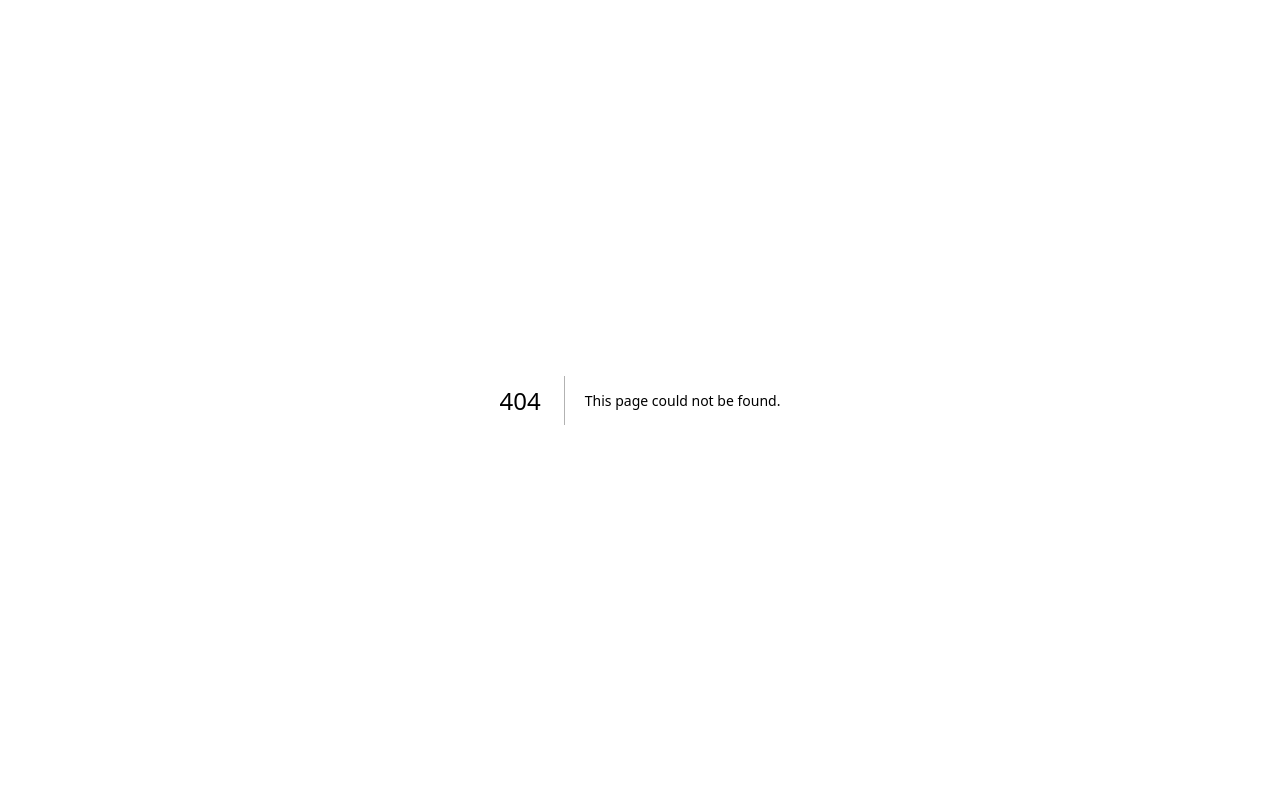
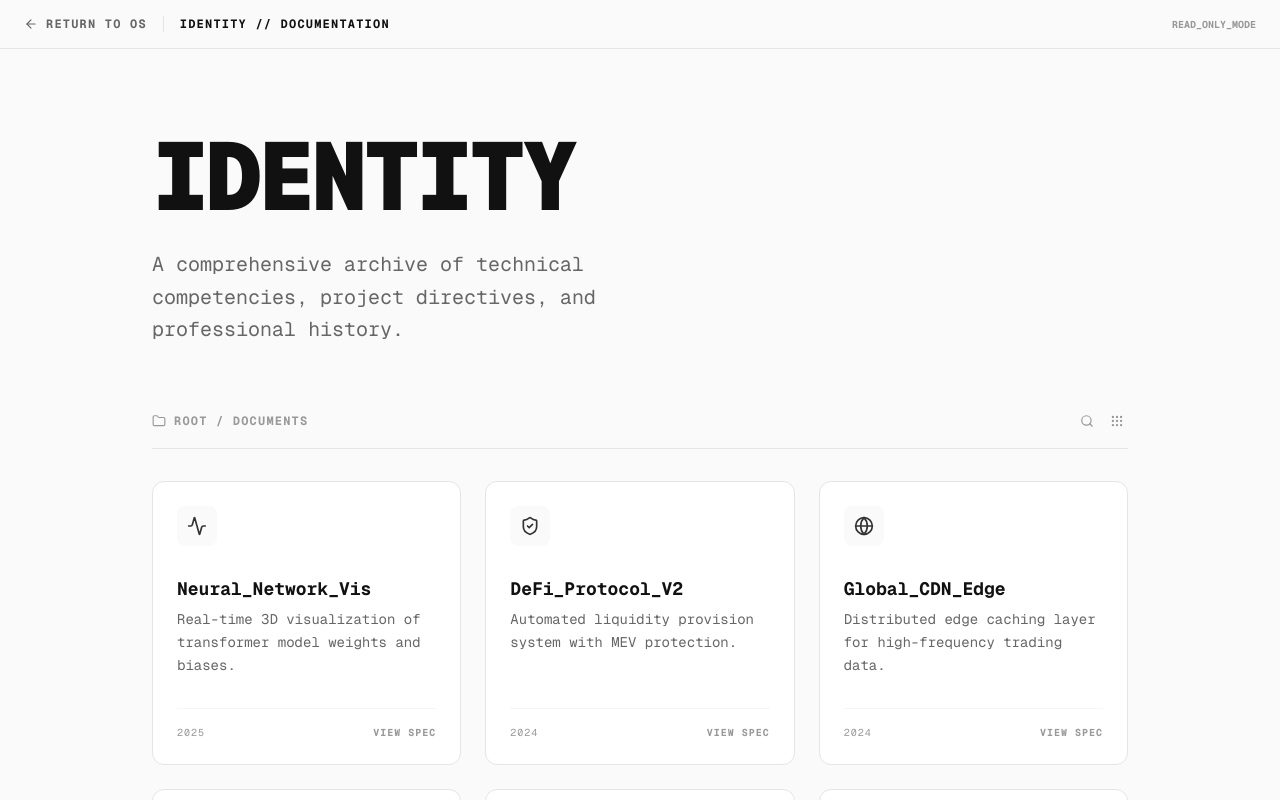
Before and after one commit to Luseefor/portfolio, a Next.js app: page /identity in a window 1280 px wide. Before the commit this address had no page. Built offline with nearby package versions, Linux system fonts and the light colour scheme.

Commit message:
feat: implement white identity dashboard and link from main OS

```diff
--- /dev/null
+++ b/src/app/identity/page.tsx
@@ -0,0 +1,106 @@
+'use client';
+
+import React from 'react';
+import Link from 'next/link';
+import { motion } from 'framer-motion';
+import { ArrowLeft, FileText, Folder, Grip, Search, MoreHorizontal, Activity, ShieldCheck, Globe, Cpu, Terminal } from 'lucide-react';
+
+export default function IdentityPage() {
+    return (
+        <div className="min-h-screen w-full bg-[#FAFAFA] text-[#111111] font-mono selection:bg-black selection:text-white cursor-none">
+            {/* Navigation Bar */}
+            <nav className="fixed top-0 z-50 flex w-full items-center justify-between border-b border-[#E5E5E5] bg-[#FAFAFA]/80 px-6 py-4 backdrop-blur-md">
+                <div className="flex items-center gap-4">
+                    <Link href="/" className="group flex items-center gap-2 text-xs font-bold uppercase tracking-widest text-[#666666] transition-colors hover:text-black">
+                        <ArrowLeft size={14} className="transition-transform group-hover:-translate-x-1" />
+                        <span>Return to OS</span>
+                    </Link>
+                    <div className="h-4 w-[1px] bg-[#E5E5E5]" />
+                    <span className="text-xs font-bold uppercase tracking-widest">Identity // Documentation</span>
+                </div>
+
+                <div className="flex items-center gap-4">
+                    <span className="text-[10px] font-bold text-[#999999]">READ_ONLY_MODE</span>
+                </div>
+            </nav>
+
+            {/* Main Content Area */}
+            <main className="mx-auto max-w-5xl px-6 pt-32 pb-20">
+
+                {/* Header Section */}
+                <header className="mb-16">
+                    <motion.div
+                        initial={{ opacity: 0, y: 20 }}
+                        animate={{ opacity: 1, y: 0 }}
+                        transition={{ duration: 0.8, ease: [0.16, 1, 0.3, 1] }}
+                    >
+                        <h1 className="mb-6 text-6xl font-black tracking-tighter md:text-8xl">IDENTITY</h1>
+                        <p className="max-w-xl text-lg text-[#666666] md:text-xl leading-relaxed">
+                            A comprehensive archive of technical competencies, project directives, and professional history.
+                        </p>
+                    </motion.div>
+                </header>
+
+                {/* Documentation Grid */}
+                <section>
+                    <div className="mb-8 flex items-center justify-between border-b border-[#E5E5E5] pb-4">
+                        <div className="flex items-center gap-2 text-xs font-bold uppercase tracking-widest text-[#999999]">
+                            <Folder size={14} />
+                            <span>Root / Documents</span>
+                        </div>
+                        <div className="flex gap-2">
+                            <button className="rounded p-1 hover:bg-[#F0F0F0] text-[#999999] hover:text-black transition-colors"><Search size={14} /></button>
+                            <button className="rounded p-1 hover:bg-[#F0F0F0] text-[#999999] hover:text-black transition-colors"><Grip size={14} /></button>
+                        </div>
+                    </div>
+
+                    <div className="grid grid-cols-1 gap-6 md:grid-cols-2 lg:grid-cols-3">
+                        {[
+                            { title: 'Neural_Network_Vis', desc: 'Real-time 3D visualization of transformer model weights and biases.', year: '2025', icon: Activity },
+                            { title: 'DeFi_Protocol_V2', desc: 'Automated liquidity provision system with MEV protection.', year: '2024', icon: ShieldCheck },
+                            { title: 'Global_CDN_Edge', desc: 'Distributed edge caching layer for high-frequency trading data.', year: '2024', icon: Globe },
+                            { title: 'Quantum_Sim', desc: 'Browser-based quantum circuit simulator using WebGL compute shaders.', year: '2023', icon: Cpu },
+                            { title: 'OS_Interface', desc: 'The very operating system you are currently navigating.', year: '2026', icon: Terminal },
+                            { title: 'Cyber_Sec_Audit', desc: 'Automated penetration testing suite for smart contracts.', year: '2025', icon: ShieldCheck },
+                        ].map((project, i) => (
+                            <motion.div
+                                key={i}
+                                initial={{ opacity: 0, y: 20 }}
+                                animate={{ opacity: 1, y: 0 }}
+                                transition={{ delay: 0.2 + (i * 0.1), duration: 0.5 }}
+                                className="group relative flex min-h-[280px] cursor-pointer flex-col justify-between overflow-hidden rounded-xl border border-[#E5E5E5] bg-white p-6 transition-all hover:-translate-y-1 hover:border-black/5 hover:shadow-2xl"
+                            >
+                                <div>
+                                    <div className="mb-8 flex h-10 w-10 items-center justify-center rounded-lg bg-[#FAFAFA] text-[#333333] transition-colors group-hover:bg-black group-hover:text-white">
+                                        <project.icon size={20} />
+                                    </div>
+                                    <h3 className="mb-2 text-lg font-bold leading-tight">{project.title}</h3>
+                                    <p className="leading-relaxed text-sm text-[#666666]">{project.desc}</p>
+                                </div>
+
+                                <div className="mt-8 flex items-center justify-between border-t border-[#F5F5F5] pt-4">
+                                    <span className="text-[10px] uppercase tracking-widest text-[#999999] transition-colors group-hover:text-black">{project.year}</span>
+                                    <span className="text-[10px] font-bold uppercase tracking-widest text-[#999999] transition-colors group-hover:text-black">View Spec</span>
+                                </div>
+                            </motion.div>
+                        ))}
+                    </div>
+                </section>
+
+                {/* Tech Stack Section */}
+                <section className="mt-20 border-t border-[#E5E5E5] pt-12">
+                    <h2 className="mb-8 text-2xl font-bold tracking-tight">Technical_Competencies</h2>
+                    <div className="grid grid-cols-2 gap-4 md:grid-cols-4">
+                        {['TypeScript', 'React.js', 'Next.js', 'WebGL', 'Three.js', 'Node.js', 'PostgreSQL', 'System Architecture', 'Rust', 'Solidity', 'Python', 'AWS'].map((tech, i) => (
+                            <div key={i} className="flex items-center gap-3 rounded-lg border border-[#F0F0F0] bg-white p-4 transition-colors hover:border-[#E5E5E5] hover:shadow-sm">
+                                <div className="h-2 w-2 rounded-full bg-black/20" />
+                                <span className="text-xs font-medium uppercase tracking-wider text-[#444]">{tech}</span>
+                            </div>
+                        ))}
+                    </div>
+                </section>
+
+            </main>
+        </div>
+    );
+}
--- a/src/app/page.tsx
+++ b/src/app/page.tsx
@@ -405,12 +405,13 @@ export default function Home() {
           </div>
           <div className="h-[200px] sm:h-[220px] md:h-auto lg:h-[320px]">
             <GlassCard
+              href="/identity"
               badge="02 // Documentation"
               title="Identity"
               description="A structured interface detailing projects and technical stack. Optimized for readability."
               icon={Grid3X3}
               delay={0.6}
-              active={false}
+              active={true}
               themeColor={activeTheme.color}
               isDark={isDark}
             />
```
